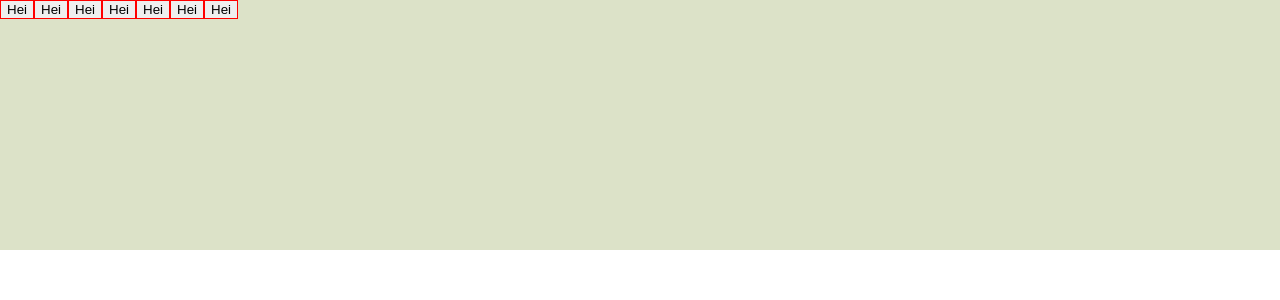
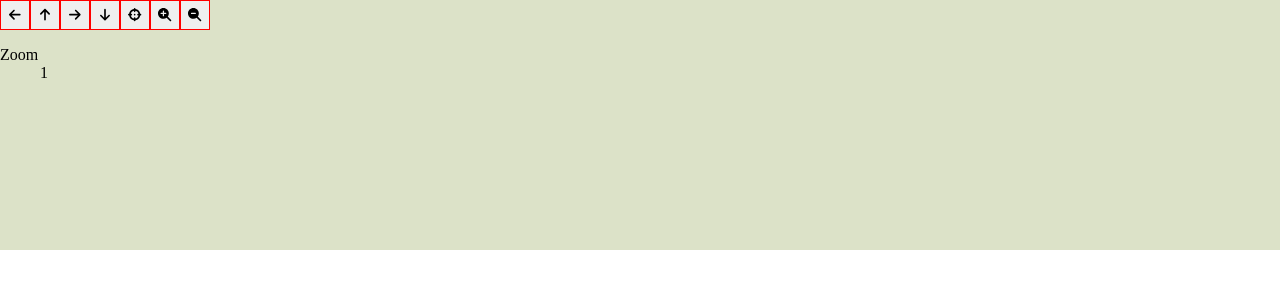
Before and after one commit to Samisdat/ts-conway, a React (Vite) app: page / in a window 1280 px wide. Shown: the top 300 px of the page. Built offline with nearby package versions, Linux system fonts and the light colour scheme.

Commit message:
controls with icons and starting a context with just zoom

```diff
--- a/src/ConwayGameOfLive.tsx
+++ b/src/ConwayGameOfLive.tsx
@@ -1,13 +1,18 @@
 import MainControl from "./components/Control/MainControl";
+import Dump from "./components/dev/Dump";
 import ConwayGameOfLiveStyled from "./ConwayGameOfLive.styled";
 import { GlobalStyles } from "./styles/GlobalStyles";
+import {MapProvider} from "./context/ConwayContext";
 
 function ConwayGameOfLive() {
   return (
+      <MapProvider>
     <ConwayGameOfLiveStyled>
       <MainControl />
+      <Dump />
       <GlobalStyles />
     </ConwayGameOfLiveStyled>
+      </MapProvider>
   );
 }
 
--- a/src/components/Control/Control.tsx
+++ b/src/components/Control/Control.tsx
@@ -1,7 +1,36 @@
+import { FC } from "react";
 import ControlStyled from "./ControllStyled";
 
-const Control = () => {
-  return <ControlStyled>Hei</ControlStyled>;
+import Icon, { IconType } from "./Icon";
+import {useMap} from "../../context/ConwayContext";
+
+type ControlProps = {
+  controlType: IconType;
+} & React.DetailedHTMLProps<
+  React.ButtonHTMLAttributes<HTMLButtonElement>,
+  HTMLButtonElement
+>;
+
+const Control: FC<ControlProps> = ({ controlType }) => {
+
+    const {
+        state: {zoom},
+        dispatch
+    } = useMap();
+
+    const onClick = () => {
+
+        dispatch({
+            type: 'SET_ZOOM',
+            zoom: 2
+        });
+
+    }
+
+    return (
+    <ControlStyled onClick={onClick}>
+      <Icon icon={controlType} />
+    </ControlStyled>
+  );
 };
-
 export default Control;
--- a/src/components/Control/ControllStyled.tsx
+++ b/src/components/Control/ControllStyled.tsx
@@ -2,6 +2,8 @@ import styled from "styled-components";
 
 const ControlStyled = styled.button`
   border: 1px solid red;
+  width: 30px;
+  height: 30px;
 `;
 
 export default ControlStyled;
--- /dev/null
+++ b/src/components/Control/Icon.tsx
@@ -0,0 +1,45 @@
+import { FontAwesomeIcon } from "@fortawesome/react-fontawesome";
+import {
+  faArrowUp,
+  faArrowDown,
+  faArrowLeft,
+  faArrowRight,
+  faCrosshairs,
+  faSearchPlus,
+  faSearchMinus,
+  IconDefinition,
+} from "@fortawesome/free-solid-svg-icons";
+import { FC } from "react";
+
+export type IconType =
+  | "up"
+  | "down"
+  | "left"
+  | "right"
+  | "center"
+  | "in"
+  | "out";
+
+type IconMap = {
+  [key in IconType]: IconDefinition;
+};
+
+const iconMap: IconMap = {
+  up: faArrowUp,
+  down: faArrowDown,
+  left: faArrowLeft,
+  right: faArrowRight,
+  center: faCrosshairs,
+  in: faSearchPlus,
+  out: faSearchMinus,
+};
+
+type IconProps = {
+  icon: IconType;
+};
+
+const Icon: FC<IconProps> = ({ icon }) => {
+  return <FontAwesomeIcon icon={iconMap[icon]} />;
+};
+
+export default Icon;
--- a/src/components/Control/MainControl.tsx
+++ b/src/components/Control/MainControl.tsx
@@ -1,11 +1,13 @@
 import PanControl from "./PanControl";
 import ZoomControl from "./ZoomControl";
 
-const MainControl = () => (
+const MainControl = () => {
+  return (
     <>
-        <PanControl/>
-        <ZoomControl/>
-        </>
-);
+      <PanControl />
+      <ZoomControl />
+    </>
+  );
+};
 
 export default MainControl;
--- a/src/components/Control/PanControl.tsx
+++ b/src/components/Control/PanControl.tsx
@@ -3,8 +3,11 @@ import Control from "./Control";
 const PanControl = () => {
   return (
     <>
-      <Control />
-      <Control />
+      <Control controlType={"left"} />
+      <Control controlType={"up"} />
+      <Control controlType={"right"} />
+      <Control controlType={"down"} />
+      <Control controlType={"center"} />
     </>
   );
 };
--- a/src/components/Control/ZoomControl.tsx
+++ b/src/components/Control/ZoomControl.tsx
@@ -3,11 +3,8 @@ import Control from "./Control";
 const ZoomControl = () => {
   return (
     <>
-      <Control />
-      <Control />
-      <Control />
-      <Control />
-      <Control />
+      <Control controlType={"in"} />
+      <Control controlType={"out"} />
     </>
   );
 };
--- /dev/null
+++ b/src/components/dev/Dump.tsx
@@ -0,0 +1,17 @@
+import {useMap} from "../../context/ConwayContext";
+
+const Dump = () => {
+    const {
+        state: {zoom},
+        dispatch
+    } = useMap();
+
+    return (
+    <dl>
+      <dt>Zoom</dt>
+      <dd>{zoom}</dd>
+    </dl>
+  );
+};
+
+export default Dump;
--- /dev/null
+++ b/src/context/ConwayContext.tsx
@@ -0,0 +1,72 @@
+import * as React from 'react'
+import {useRef} from 'react';
+
+type Action =
+    {
+        type: 'SET_ZOOM',
+        zoom: number
+    }
+    ;
+
+type Dispatch = (action: Action) => void;
+type State = {
+    zoom:number;
+}
+
+type MapProviderProps = {
+    children: React.ReactNode
+}
+
+const MapStateContext = React.createContext<
+    {state: State; dispatch: Dispatch} | undefined
+    >(undefined);
+
+
+function mapReducer(state: State, action: Action):State {
+
+    switch (action.type) {
+
+
+        case 'SET_ZOOM': {
+
+            const {zoom} = action;
+
+            return {
+                ...state,
+                zoom,
+            };
+
+        }
+
+        default: {
+            throw new Error(`Unhandled action type: ${(action as any).type}`)
+        }
+    }
+}
+
+function MapProvider({children}: MapProviderProps) {
+
+    const ref = useRef(null);
+
+    const [state, dispatch] = React.useReducer(mapReducer, {
+        zoom: 1
+    });
+
+    const value = {state, dispatch};
+
+
+    return <MapStateContext.Provider value={value}>{children}</MapStateContext.Provider>
+}
+
+const useMap = () => {
+
+    const context = React.useContext(MapStateContext);
+
+    if (context === undefined) {
+        throw new Error('useMap must be used within a MapProvider')
+    }
+
+    return context
+}
+
+export {MapProvider, useMap}
```
